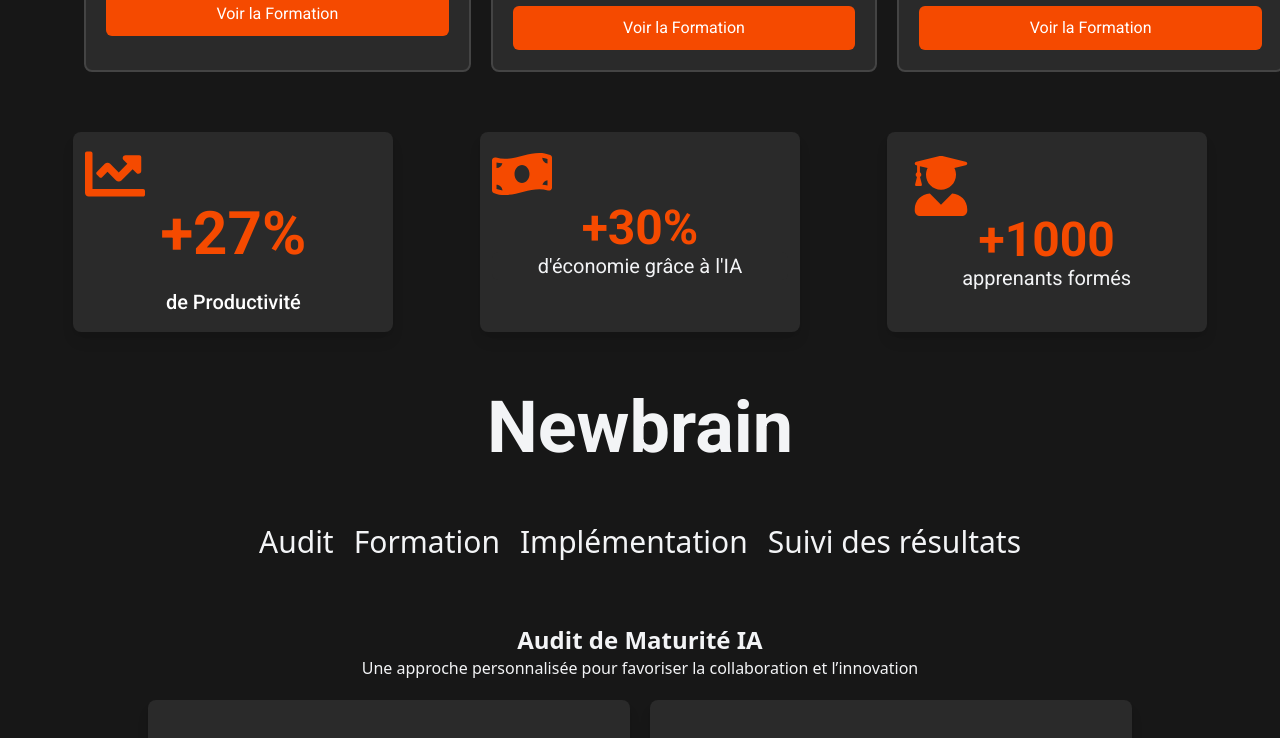
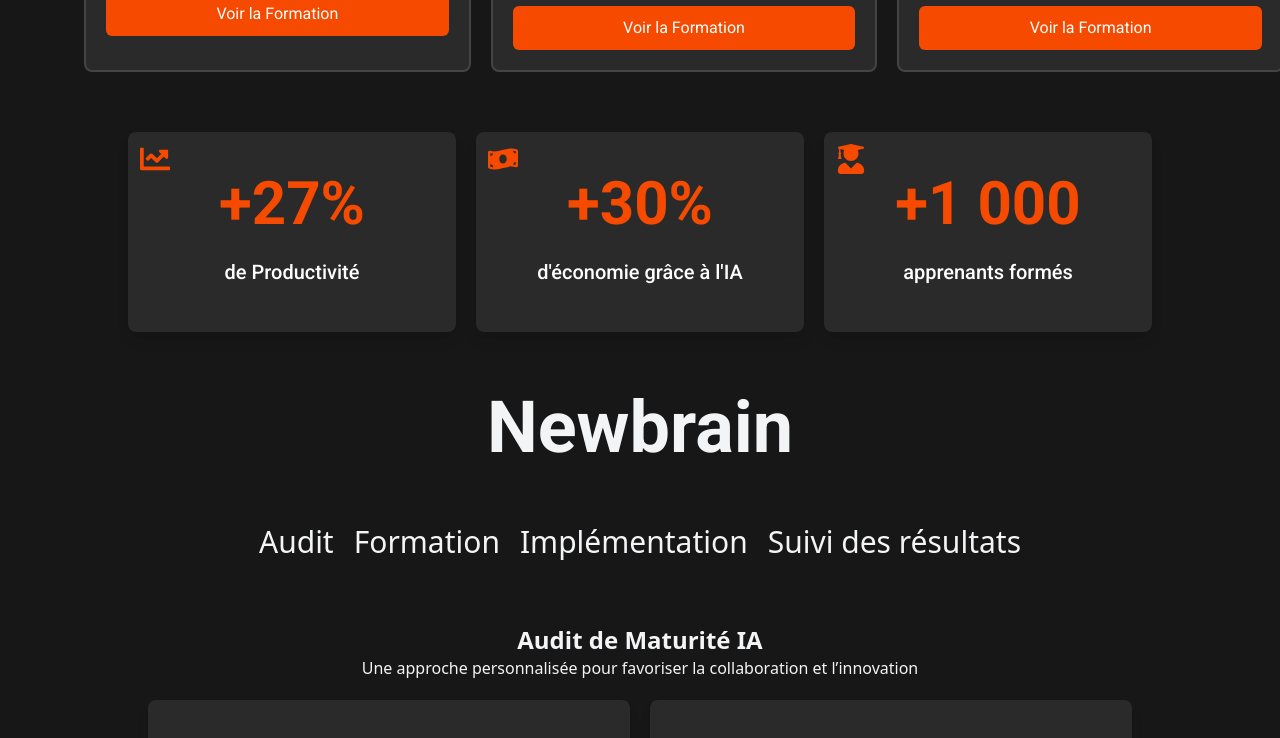
Before and after one commit to Beerus243/newbrain, a Next.js app: page / in a window 1280 px wide. Shown: the part 2020-2758 px from the top of the page. Built offline with nearby package versions, Linux system fonts and the light colour scheme.

Commit message:
add formation Stat

```diff
--- a/app/components/audit.tsx
+++ b/app/components/audit.tsx
@@ -59,9 +59,9 @@ const Audit = () => {
                 "bg-[#2a2a2a] rounded-lg !p-9 h-auto w-full text-center shadow-lg"
               }
             >
-              <field.icon className={"text-5xl text-orange-600 mb-2"} />
+              <field.icon size={30} className={" text-orange-600"} />
               <h3
-                className={"text-center !text-xl !font-bold text-gray-50 !mb-5"}
+                className={"text-left !text-xl !font-bold text-gray-50 !mb-5"}
               >
                 {field.title}
               </h3>
--- a/app/components/body.tsx
+++ b/app/components/body.tsx
@@ -15,6 +15,7 @@ import Image from "next/image";
 import { IoIosCheckmark } from "react-icons/io";
 import Audit from "./audit";
 import Formation from "./formation";
+import { StatsSection } from "./stats";
 
 type Formation = {
   id: number;
@@ -210,68 +211,8 @@ export default function Body() {
       </div>
 
       {/* Reste du composant Body (statistiques, Newbrain, etc.) */}
-      <div className={"pb-12 pt-12 w-full"}>
-        <div className={"flex justify-around flex-wrap gap-5 !p-10"}>
-          <div
-            className={
-              "bg-[#2a2a2a] rounded-lg !p-3 h-50 w-80 text-center shadow-lg "
-            }
-          >
-            <FaChartLine className={"text-6xl text-orange-600 p-4"} />
-            <div
-              className={
-                "text-6xl font-bold text-orange-600 !pb-6 animate-fadeInUp"
-              }
-            >
-              +27%
-            </div>
-            <div className={"text-xl  text-white font-medium"}>
-              de Productivité
-            </div>
-          </div>
-          <div
-            className={
-              "bg-[#2a2a2a] rounded-lg !p-3 w-80 text-center shadow-lg "
-            }
-          >
-            <FaMoneyBillWave className={"text-6xl text-orange-600 "} />
-            <div
-              className={
-                " text-5xl font-bold text-orange-600 mb-2 animate-fadeInUp"
-              }
-            >
-              +30%
-            </div>
-            <div
-              className={
-                "text-xl bg-[#2a2a2a] border rounded-md text-center w-full text-gray-100"
-              }
-            >
-              d'économie grâce à l'IA
-            </div>
-          </div>
-          <div
-            className={
-              "bg-[#2a2a2a] rounded-lg !p-6 h-50  w-80 text-center shadow-lg "
-            }
-          >
-            <FaUserGraduate className={"text-6xl text-orange-600 p-4"} />
-            <div
-              className={
-                "text-5xl font-bold text-orange-600 mb-2 animate-fadeInUp"
-              }
-            >
-              +1000
-            </div>
-            <div
-              className={
-                "text-xl border border-gray-700 p-5 rounded-md text-center w-full text-gray-100"
-              }
-            >
-              apprenants formés
-            </div>
-          </div>
-        </div>
+      <div className={"w-full"}>
+        <StatsSection />
 
         <section
           className={"p-10 border-t border-gray-300 flex flex-col gap-10"}
--- a/app/components/formation.tsx
+++ b/app/components/formation.tsx
@@ -74,7 +74,7 @@ const Formation = () => {
             >
               <field.icon size={30} className={" text-orange-600"} />
               <h3
-                className={"text-center !text-xl !font-bold text-gray-50 !mb-5"}
+                className={"text-left !text-xl !font-bold text-gray-50 !mb-5"}
               >
                 {field.title}
               </h3>
--- /dev/null
+++ b/app/components/stats.tsx
@@ -0,0 +1,53 @@
+import { IconType } from "react-icons";
+import { FaChartLine, FaMoneyBillWave, FaUserGraduate } from "react-icons/fa";
+
+interface StatCardType {
+  icon: IconType;
+  stat: string;
+  unity: string;
+}
+
+export function StatsSection() {
+  const stats: StatCardType[] = [
+    {
+      icon: FaChartLine,
+      stat: "+27%",
+      unity: "de Productivité",
+    },
+    {
+      icon: FaMoneyBillWave,
+      stat: "+30%",
+      unity: "d'économie grâce à l'IA",
+    },
+    {
+      icon: FaUserGraduate,
+      stat: "+1 000",
+      unity: "apprenants formés",
+    },
+  ];
+  return (
+    <div className={"max-w-5xl flex gap-5 !py-10 !mx-auto"}>
+      {stats.map((stat) => {
+        return (
+          <div
+            className={
+              "bg-[#2a2a2a] rounded-lg !p-3 h-50 w-full text-center shadow-lg "
+            }
+          >
+            <stat.icon size={30} className={"text-orange-600"} />
+            <div
+              className={
+                "text-6xl font-bold text-orange-600 !pb-6 animate-fadeInUp"
+              }
+            >
+              {stat.stat}
+            </div>
+            <div className={"text-xl  text-white font-medium"}>
+              {stat.unity}
+            </div>
+          </div>
+        );
+      })}
+    </div>
+  );
+}
```
